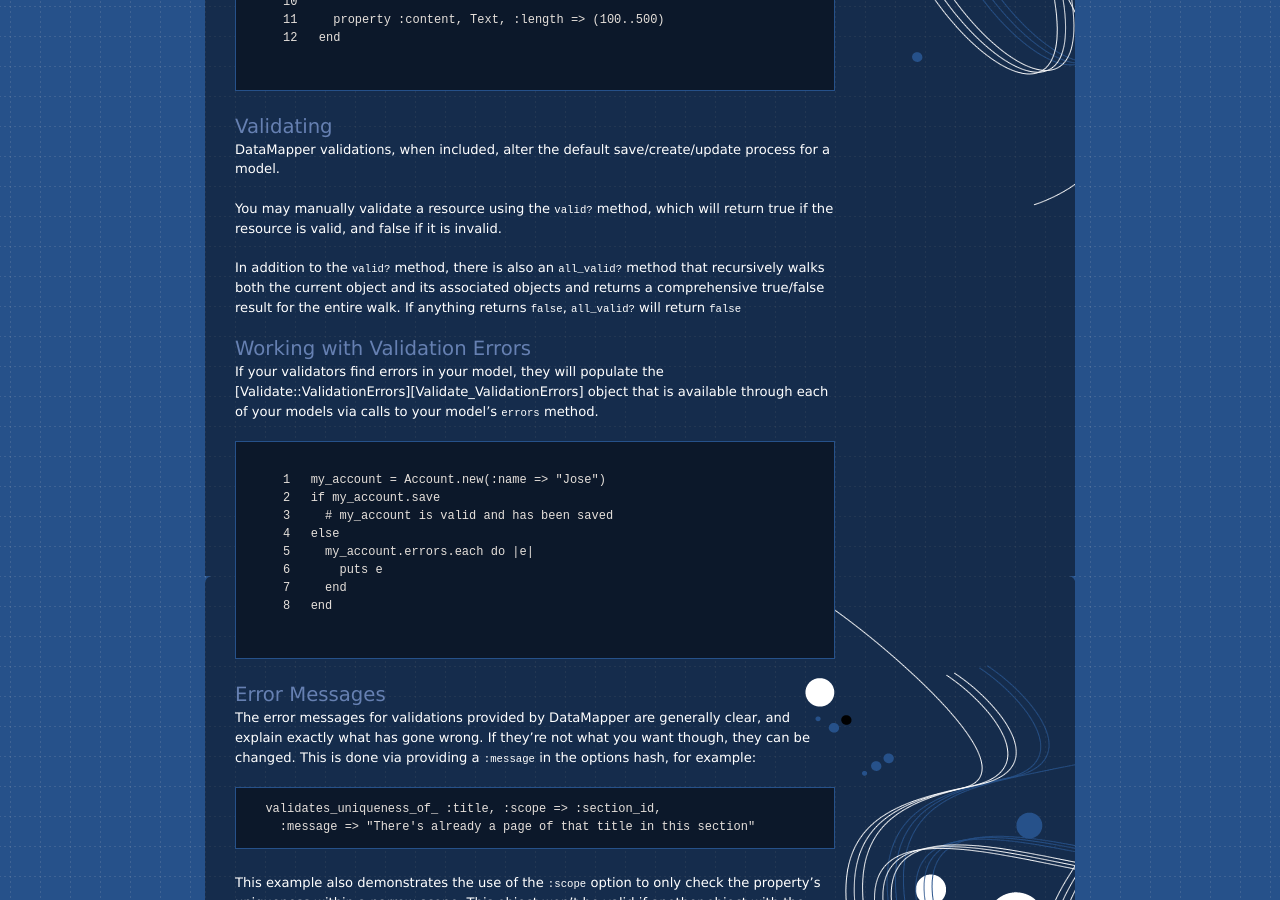
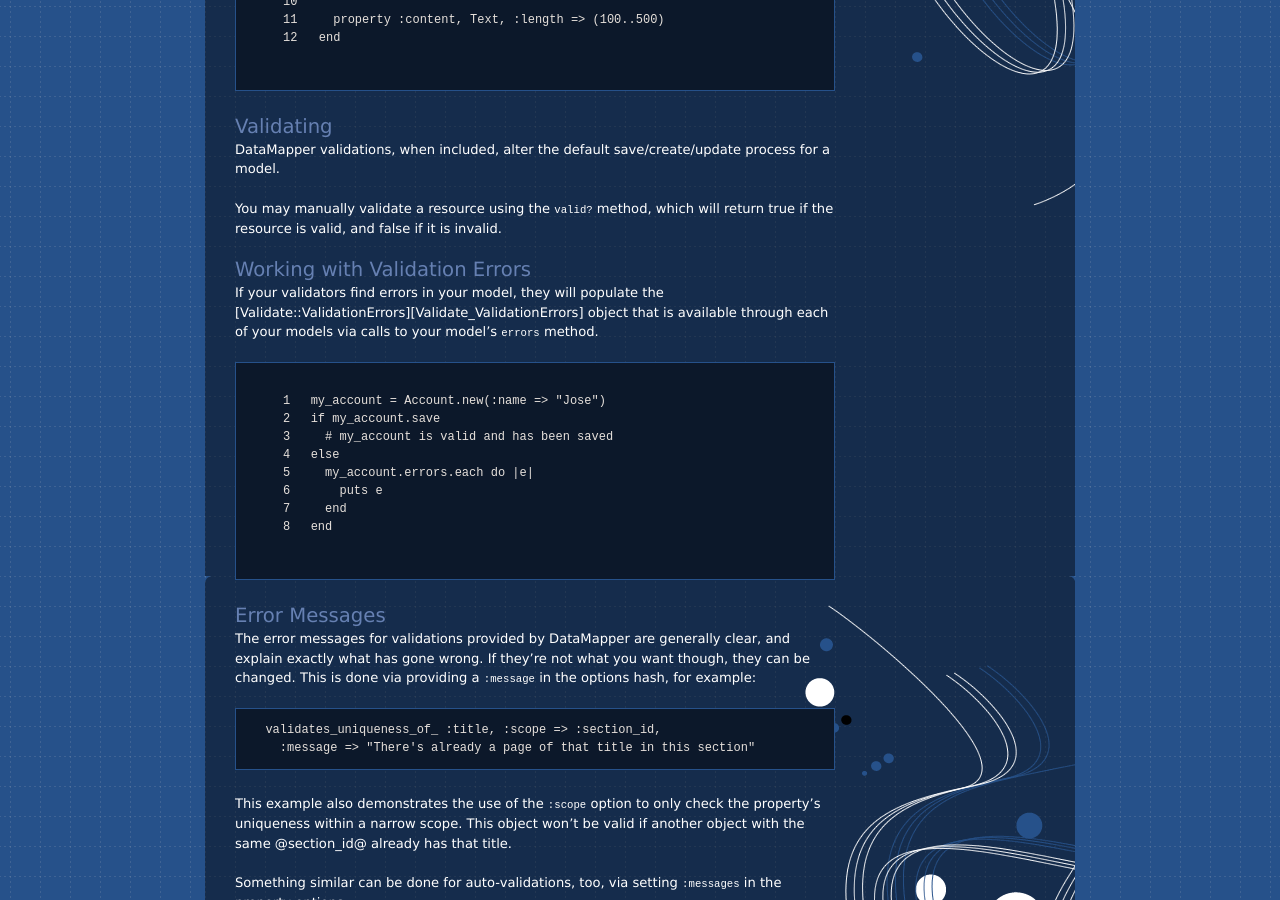
Before and after one commit to datamapper/datamapper.github.com, a Jekyll site: the page built from docs/validations.markdown, in a window 1280 px wide and 900 px high, scrolled down 1553 px. Built offline with Jekyll 4.4.1, drawn with Linux system fonts in a browser that asks for light colours.

Commit message:
dm-validations doesn't provide #all_valid? anymore

```diff
--- a/docs/validations.markdown
+++ b/docs/validations.markdown
@@ -94,11 +94,6 @@ process for a model.
 
 You may manually validate a resource using the `valid?` method, which will
 return true if the resource is valid, and false if it is invalid.
-
-In addition to the `valid?` method, there is also an `all_valid?` method that
-recursively walks both the current object and its associated objects and returns
-a comprehensive true/false result for the entire walk. If anything returns
-`false`, `all_valid?` will return `false`
 
 Working with Validation Errors
 ------------------------------
```
